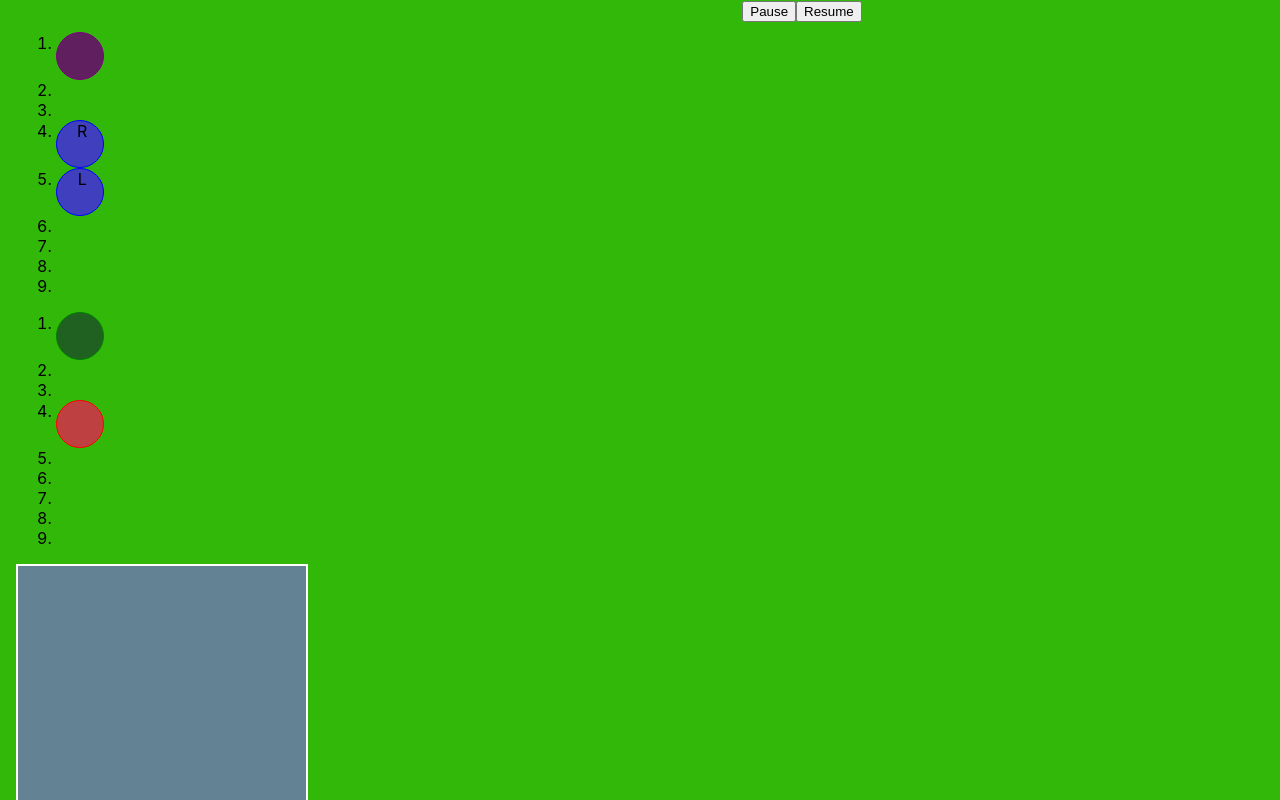
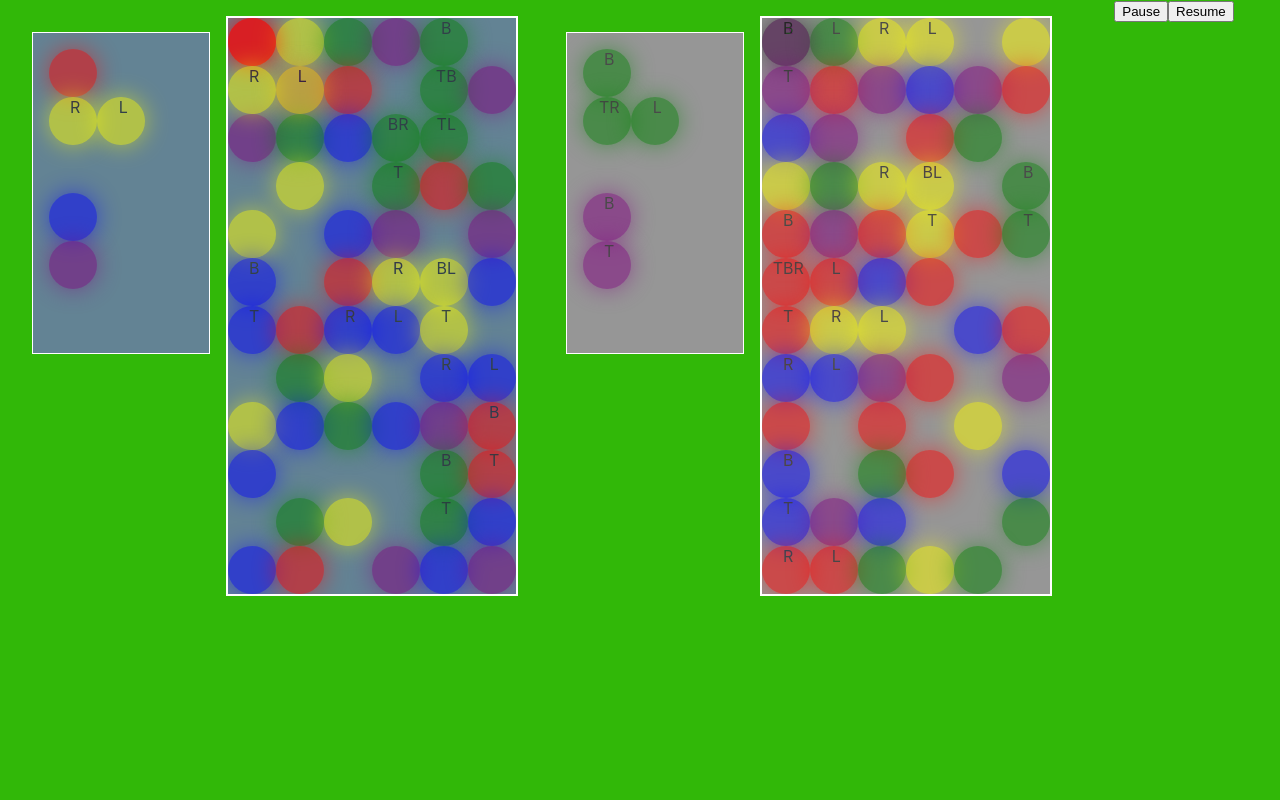
Before and after one commit to dmitriylogunov/atomicpuyo-web, a React (Create React App) app: page / in a window 1280 px wide. Shown: the top 800 px of the page. Built offline with nearby package versions, Linux system fonts and the light colour scheme.

Commit message:
Update game field styles

```diff
--- a/src/components/game.tsx
+++ b/src/components/game.tsx
@@ -39,10 +39,10 @@ class Game extends React.Component<GameProps, GameState> {
         id: 1,
         name: "Ann"
       },
-      // {
-      //   id: 2,
-      //   name: "Joe"
-      // }
+      {
+        id: 2,
+        name: "Joe"
+      }
     ];
 
     const actionQueue = Array<ActionEvent>(0);
--- a/src/components/grid.tsx
+++ b/src/components/grid.tsx
@@ -1,11 +1,11 @@
-import React, {ReactNodeArray} from 'react';
+import React from 'react';
 import Puyo from './puyo';
 import Grid_data, {emptyCell} from "../classes/grid_data";
 import classNames from "classnames";
 
 interface GridProps {
   data: Grid_data,
-  children?: ReactNodeArray
+  children?: React.ReactNode,
 };
 
 const Grid = (props: GridProps): JSX.Element => {
@@ -29,15 +29,13 @@ const Grid = (props: GridProps): JSX.Element => {
     }) + ' type' + type.toString();
 
     return (
-      <li key={index} className={className}>{puyo}</li>
+      <div key={index} className={className}>{puyo}</div>
     );
   });
 
   return (
     <div className="grid">
-      <ol className="cells">
-        {grid}
-      </ol>
+      {grid}
       {props.children}
     </div>
   )
--- a/src/components/groupbeingplayed.tsx
+++ b/src/components/groupbeingplayed.tsx
@@ -1,5 +1,4 @@
 import React from "react";
-import Group from "./group";
 import classNames from "classnames";
 
 const cellToPixelRatio = 16;
@@ -26,7 +25,7 @@ class GroupBeingPlayed extends React.Component<GroupControllerProps, GroupContro
 
   render() {
     const style = {
-      "animationDuration": "1s"
+      "animationDuration": "0.75s"
     };
 
     const className=classNames({
--- a/src/components/player.tsx
+++ b/src/components/player.tsx
@@ -90,10 +90,10 @@ const Player = (props: PlayerProps) => {
   );
 
   // to test the stylesheet of game field, fill the field with random puyos
-  // const dataArray = gridData.get();
-  // for (let i = 0; i < dataArray.length; i++) {
-  //   dataArray[i] = _.random(0, props.colourCount);
-  // }
+  const dataArray = gridData.get();
+  for (let i = 0; i < dataArray.length; i++) {
+    dataArray[i] = _.random(0, props.colourCount);
+  }
 
   const groupQueueData = new GroupQueueData(props.groupTypeCount, props.colourCount);
   const currentGroupGridData = groupQueueData.pop().gridData;
@@ -113,15 +113,11 @@ const Player = (props: PlayerProps) => {
       />
       <div className="field">
         <Garbage/>
-        <Grid
-          data={state.gridData}
-        />
-        <GroupBeingPlayed
-          x={0}
-          y={3}
-        >
-          <Group gridData={state.currentGroupGridData}/>
-        </GroupBeingPlayed>
+        <Grid data={state.gridData} >
+          <GroupBeingPlayed x={0} y={3} >
+            <Group gridData={state.currentGroupGridData}/>
+          </GroupBeingPlayed>
+        </Grid>
       </div>
     </div>
   );
--- a/src/styles/game.scss
+++ b/src/styles/game.scss
@@ -1,14 +1,14 @@
-$cellDimension: 3em;
-$padding: 1em;
+$cellSize: 3em;
+$elementSpacing: 1em;
 
-$rowWidth: 6;
-$blockWidth: 3;
+$fieldWidth: 6;
+$groupWidth: 3;
 
-$puyocolor1: red;
-$puyocolor2: green;
-$puyocolor3: blue;
-$puyocolor4: yellow;
-$puyocolor5: purple;
+$puyoColor1: red;
+$puyoColor2: green;
+$puyoColor3: blue;
+$puyoColor4: yellow;
+$puyoColor5: purple;
 
 $player1FrameColor: white;
 $player1bgColor: #00a1f7;
@@ -16,37 +16,13 @@ $player2FrameColor: white;
 $player2bgColor: #cd5e71;
 
 @import "group_animation";
+@import "grid";
+@import "puyo";
 
-@mixin puyo($color) {
-  border: 1px solid saturate($color, 100%);
-  border-radius: 50%;
-  background-color: desaturate($color, 50%);
-  height: $cellDimension;
-  width: $cellDimension;
-  box-sizing: border-box;
-  //background-image: url('/icon192.png');
-  //background-repeat: no-repeat;
-  //background-attachment: fixed;
-  //background-position: center;
-  //background-size: contain;
-}
-
-.puyo {
-  &.type1 {
-    @include puyo($puyocolor1);
-  }
-  &.type2 {
-    @include puyo($puyocolor2);
-  }
-  &.type3 {
-    @include puyo($puyocolor3);
-  }
-  &.type4 {
-    @include puyo($puyocolor4);
-  }
-  &.type5 {
-    @include puyo($puyocolor5);
-  }
+.group {
+  overflow: visible;
+  width: $groupWidth * $cellSize;
+  background: transparent;
 }
 
 .game {
@@ -55,16 +31,23 @@ $player2bgColor: #cd5e71;
   height: 100vh;
 
   @mixin playerCustomStyles($frameColor, $backgroundColor) {
-    .garbage {
-      background: $backgroundColor;
-      border-bottom: 2px solid $frameColor;
+    $playerFieldBackgroundColor: desaturate($backgroundColor, 80%);
+
+    .queue {
+      background-color: $playerFieldBackgroundColor;
+      border-color: $frameColor;
     }
 
     .field {
+      .garbage {
+        background: $backgroundColor;
+        border-bottom: 2px solid $frameColor;
+      }
+
       border-color: $frameColor;
 
-      .grid {
-        background-color: desaturate($backgroundColor, 80%);
+      > .grid {
+        background-color: $playerFieldBackgroundColor
       }
     }
   }
@@ -79,91 +62,34 @@ $player2bgColor: #cd5e71;
 
   .player {
     float: left;
-    margin: $padding;
+    margin: $elementSpacing;
 
-    .block {
-      overflow: visible;
-      width: $blockWidth * $cellDimension;
-      ol {
-        float: left;
-      }
-      background: transparent;
-    }
-
-    .garbage {
-      width: $cellDimension * $rowWidth;
-      height: $cellDimension + $padding*2;
+    .queue {
+      float: left;
+      margin: $elementSpacing;
+      padding: $elementSpacing;
+      border-width: 1px;
+      border-style: solid;
       box-sizing: content-box;
-      padding-top: $padding;
+      overflow: hidden;
     }
 
     .field {
+      float: left;
+
+      .garbage {
+        width: $cellSize * $fieldWidth;
+        height: $cellSize + $elementSpacing*2;
+        box-sizing: content-box;
+        padding-top: $elementSpacing;
+      }
+
+      position: relative;
       border-width: 2px;
       border-style: solid;
-      width: $cellDimension * $rowWidth;
+      width: $cellSize * $fieldWidth;
       box-sizing: content-box;
-
-      .block {
-        position: relative;
-        display: grid;
-      }
-
-      .grid {
-        ol {
-          text-decoration: none;
-          list-style-type: none;
-        }
-
-        .cells {
-          display: flex;
-          flex-flow: row wrap;
-          width: $cellDimension * 6;
-          border: 0;
-          overflow: hidden;
-          margin: 0;
-          padding: 0;
-
-          .cell {
-            margin: 0;
-            height: $cellDimension;
-            width: $cellDimension;
-
-            @mixin puyoCellBackground($color) {
-              background-color: rgba($color, 0.5);
-              box-shadow: 0 0 $cellDimension/2 0 $color;
-            }
-
-            &.cell-empty {
-              background-color: transparent;
-            }
-
-            &:not(.cell-empty) {
-              border-radius: 50%;
-              opacity: 0.5;
-
-              &.type1 {
-                @include puyoCellBackground($puyocolor1);
-              }
-
-              &.type2 {
-                @include puyoCellBackground($puyocolor2);
-              }
-
-              &.type3 {
-                @include puyoCellBackground($puyocolor3);
-              }
-
-              &.type4 {
-                @include puyoCellBackground($puyocolor4);
-              }
-
-              &.type5 {
-                @include puyoCellBackground($puyocolor5);
-              }
-            }
-          }
-        }
-      }
+      overflow: hidden;
     }
   }
 }
--- /dev/null
+++ b/src/styles/grid.scss
@@ -0,0 +1,23 @@
+.grid {
+  display: grid;
+
+  .field & {
+    grid-template-columns: repeat($fieldWidth, 1fr);
+  }
+
+  .group & {
+    grid-template-columns: repeat($groupWidth, 1fr);
+  }
+
+  border: 0;
+  overflow: visible;
+  margin: 0;
+  padding: 0;
+
+  .cell {
+    margin: 0;
+    height: $cellSize;
+    width: $cellSize;
+
+  }
+}
--- a/src/styles/group_animation.scss
+++ b/src/styles/group_animation.scss
@@ -1,14 +1,22 @@
 @keyframes animated-group {
   from {
-    top: 0;
+    padding-top: 0em;
   }
   to
   {
-    top: $cellDimension;
+    padding-top: 3em;
   }
+
 }
 
 .animated-group {
-  animation-name: animated-group;
-  background-color: red;
+  position: absolute;
+  top: 0px;
+  background: transparent;
+
+  > .group {
+    animation-name: animated-group;
+    animation-timing-function: linear;
+    animation-iteration-count: 100;
+  }
 }
--- /dev/null
+++ b/src/styles/puyo.scss
@@ -0,0 +1,68 @@
+@mixin puyo($color) {
+  //border: 1px solid saturate($color, 100%);
+  border-radius: 50%;
+  //background-color: desaturate($color, 80%);
+  background-color: $color;
+  height: $cellSize;
+  width: $cellSize;
+  box-sizing: border-box;
+  //background-image: url('/icon192.png');
+  //background-repeat: no-repeat;
+  //background-attachment: fixed;
+  //background-position: center;
+  //background-size: contain;
+}
+
+@mixin puyoCellBackground($color) {
+  background-color: rgba($color, 0.5);
+  box-shadow: 0 0 $cellSize/2 0 $color;
+}
+
+.cell {
+  .puyo {
+    &.type1 {
+      @include puyo($puyoColor1);
+    }
+    &.type2 {
+      @include puyo($puyoColor2);
+    }
+    &.type3 {
+      @include puyo($puyoColor3);
+    }
+    &.type4 {
+      @include puyo($puyoColor4);
+    }
+    &.type5 {
+      @include puyo($puyoColor5);
+    }
+  }
+
+  &.cell-empty {
+    background-color: transparent;
+  }
+
+  &:not(.cell-empty) {
+    border-radius: 50%;
+    opacity: 0.5;
+
+    &.type1 {
+      @include puyoCellBackground($puyoColor1);
+    }
+
+    &.type2 {
+      @include puyoCellBackground($puyoColor2);
+    }
+
+    &.type3 {
+      @include puyoCellBackground($puyoColor3);
+    }
+
+    &.type4 {
+      @include puyoCellBackground($puyoColor4);
+    }
+
+    &.type5 {
+      @include puyoCellBackground($puyoColor5);
+    }
+  }
+}
```
